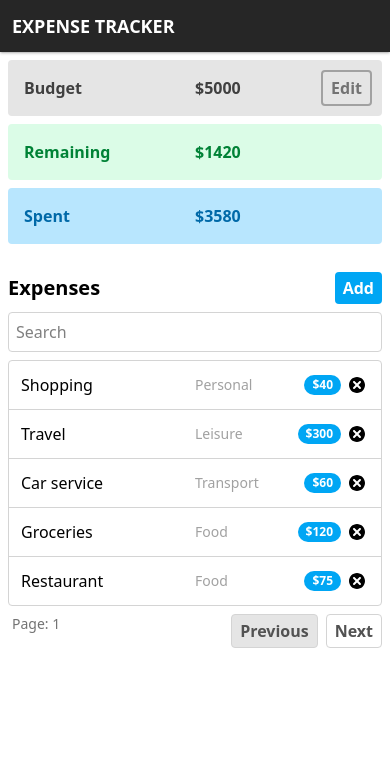
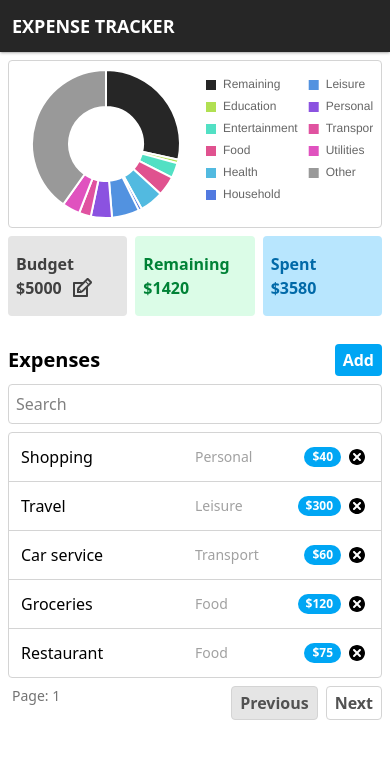
Before and after one commit to mwildan-hafidz/react-expense-tracker, a React (Vite) app: page / in a window 390 px wide. Shown: the top 758 px of the page. Built offline with nearby package versions, Linux system fonts and the light colour scheme.

Commit message:
feat: adjust grid layout for small screen

```diff
--- a/src/App.jsx
+++ b/src/App.jsx
@@ -11,8 +11,8 @@ export default function App() {
       <Navbar />
 
       <div className="p-2">
-        <div className="grid grid-rows-3 sm:grid-cols-2 gap-2">
-          <div className="hidden sm:block justify-center row-span-3 border border-neutral-300 rounded p-2">
+        <div className="grid grid-cols-3 sm:grid-cols-2 gap-2">
+          <div className="justify-center col-span-3 sm:col-span-1 sm:row-span-3 max-h-48 sm:max-h-full border border-neutral-300 rounded p-2">
             <Chart />
           </div>
           <Statuses />
--- a/src/Status.jsx
+++ b/src/Status.jsx
@@ -1,4 +1,6 @@
-export default function Status({ text, value, variant }) {
+import { TiEdit } from "react-icons/ti"
+
+export default function Status({ text, value, variant, editable, onEditClick }) {
   let bg, color;
 
   switch (variant) {
@@ -19,9 +21,12 @@ export default function Status({ text, value, variant }) {
   }
 
   return (
-    <div className={`${bg} ${color} p-4 rounded font-semibold grid grid-cols-6`}>
-      <span className="col-span-3">{text}</span>
-      <span className="col-span-2">${value}</span>
+    <div className={`${bg} ${color} px-2 py-4 sm:px-4 rounded font-semibold grid grid-cols-1 sm:grid-cols-2`}>
+      <span>{text}</span>
+      <div className="flex gap-2 justify-start sm:justify-between items-center">
+        <span>${value}</span>
+        {editable ? <button className="shrink-0 rounded" onClick={onEditClick}><TiEdit size={"1.5rem"} /></button> : null}
+      </div>
     </div>
   )
 }
--- a/src/Statuses.jsx
+++ b/src/Statuses.jsx
@@ -29,17 +29,13 @@ export default function Statuses() {
 
   return (
     <>
-      <div className="relative">
-        <Status text={"Budget"} value={budget} variant={"gray"} />
-        <div className="absolute right-2.5 inset-y-0 flex items-center">
-          <button
-            className="px-2 py-1 border-2 border-neutral-400 rounded font-semibold text-neutral-500"
-            onClick={() => setIsModalActive(true)}
-          >
-            Edit
-          </button>
-        </div>
-      </div>
+      <Status
+        text={"Budget"}
+        value={budget}
+        variant={"gray"}
+        editable={true}
+        onEditClick={() => setIsModalActive(true)}
+      />
       <Status text={"Remaining"} value={remaining} variant={"green"} />
       <Status text={"Spent"} value={spent} variant={"blue"} />
 
```
